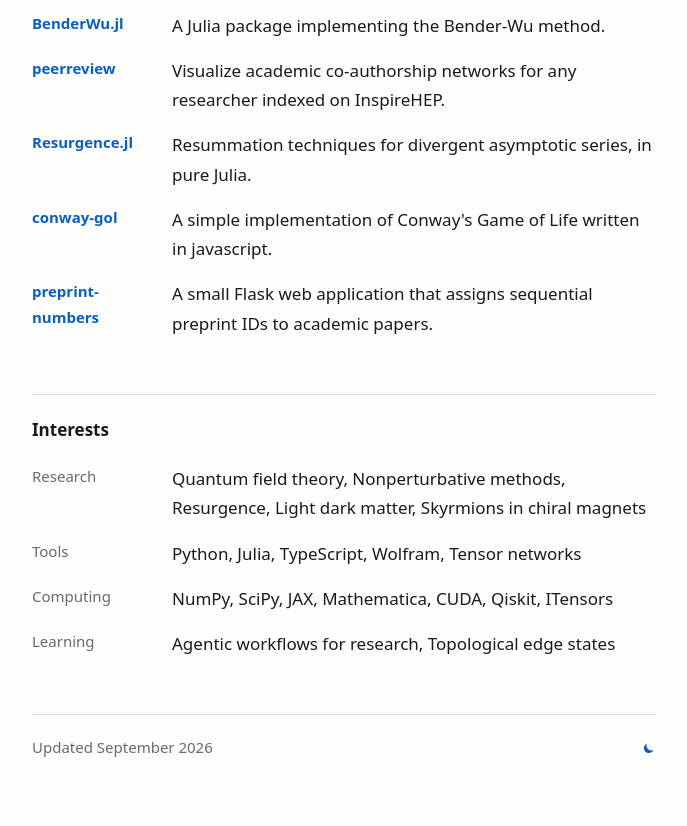
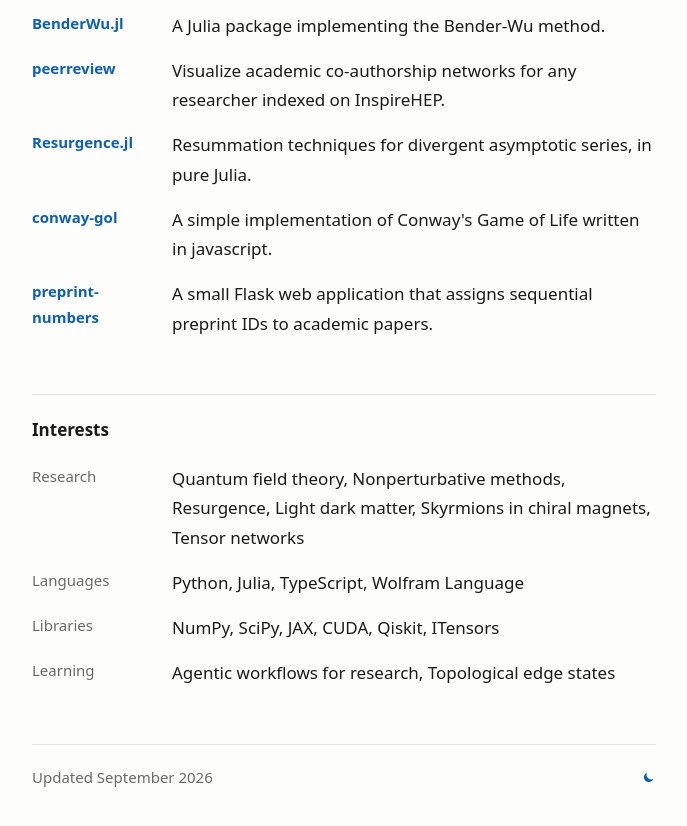
Before and after one commit to schenkse/schenkse.github.io, a plain HTML site: page index.html in a window 1280 px wide. Shown: the part 1718-2544 px from the top of the page, without its empty margins (296-983 px from the left). Drawn offline with Linux system fonts and the light colour scheme.

Commit message:
Standardize interest naming and clarify content groups

```diff
--- a/index.html
+++ b/index.html
@@ -117,7 +117,7 @@
       </ul>
 
       <h2 id="interests">Interests</h2>
-      <ul class="terms" data-skills>
+      <ul class="interests" data-interests>
         <li class="empty-state">Loading interests…</li>
       </ul>
 
--- a/src/css/main.css
+++ b/src/css/main.css
@@ -143,7 +143,7 @@
 .roles li,
 .pubs li,
 .repos li,
-.terms li {
+.interests li {
   display: grid;
   grid-template-columns: 128px 1fr;
   gap: var(--s1) var(--s3);
@@ -278,7 +278,7 @@
   .roles li,
   .pubs li,
   .repos li,
-  .terms li {
+  .interests li {
     grid-template-columns: 1fr;
   }
 }
--- a/src/data/skills.json
+++ b/src/data/interests.json
@@ -4,9 +4,10 @@
     "Nonperturbative methods",
     "Resurgence",
     "Light dark matter",
-    "Skyrmions in chiral magnets"
+    "Skyrmions in chiral magnets",
+    "Tensor networks"
   ],
-  "Tools": ["Python", "Julia", "TypeScript", "Wolfram", "Tensor networks"],
-  "Computing": ["NumPy", "SciPy", "JAX", "Mathematica", "CUDA", "Qiskit", "ITensors"],
+  "Languages": ["Python", "Julia", "TypeScript", "Wolfram Language"],
+  "Libraries": ["NumPy", "SciPy", "JAX", "CUDA", "Qiskit", "ITensors"],
   "Learning": ["Agentic workflows for research", "Topological edge states"]
 }
--- a/src/js/main.js
+++ b/src/js/main.js
@@ -343,12 +343,12 @@
   }
 
   async function initInterests() {
-    const list = $("[data-skills]");
+    const list = $("[data-interests]");
     if (!list) return;
 
     let data;
     try {
-      data = await loadJSON("src/data/skills.json");
+      data = await loadJSON("src/data/interests.json");
     } catch (err) {
       console.error("Failed to load interests:", err);
       list.textContent = "";
```
Also changed, not shown: .github/scripts/validate.mjs.
